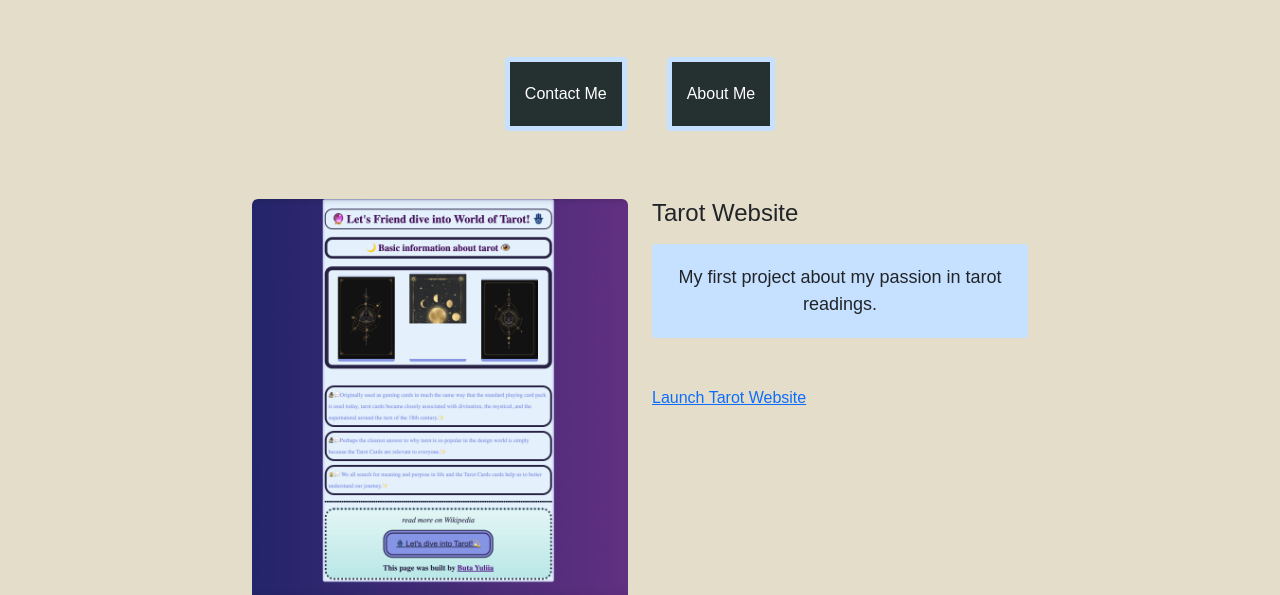
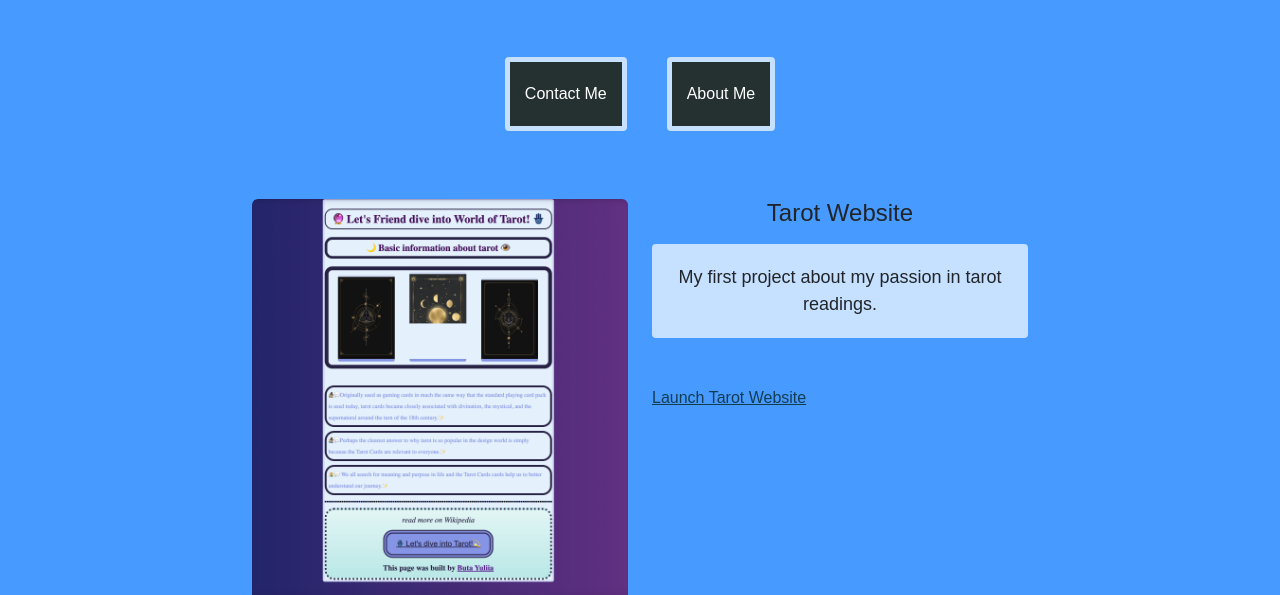
Before and after one commit to ButaYulia/responsiveWeek4, a plain HTML site: page index.html in a window 1280 px wide. Shown: the part 201-796 px from the top of the page. Drawn offline with nearby package versions, Linux system fonts and the light colour scheme; a web font is replaced by a local one.

Commit message:
minor update

```diff
--- a/style.css
+++ b/style.css
@@ -7,13 +7,14 @@
 body {
   margin: 60px auto;
   max-width: 800px;
-  background-color: #e4ddc9;
+  background-color: #479aff;
   font-family: "Sofia", sans-serif;
 }
 
 h1,
 h2,
-h3 {
+h3,
+h4 {
   text-align: center;
   margin: 0;
 }
@@ -31,6 +32,14 @@ h3 {
   opacity: 0.5;
 }
 
+img {
+  display: block;
+  margin-left: auto;
+  margin-right: auto;
+  width: 280px;
+  height: 360px;
+}
+
 hr {
   border-top: 10px dotted #081820;
 }
@@ -42,6 +51,13 @@ p {
   font-size: 18px;
   line-height: 1.5;
   text-align: center;
+}
+
+a {
+  color: #143d52;
+  text-align: center;
+  margin: auto;
+  text-shadow: #081820;
 }
 
 .navigation-links {
```
